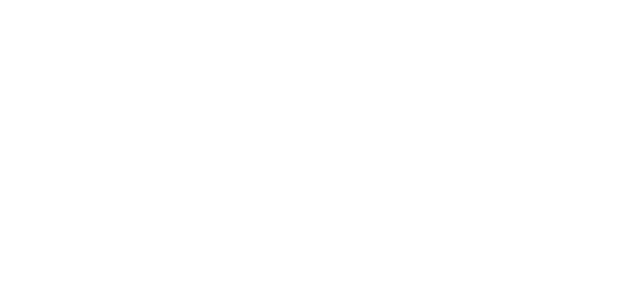
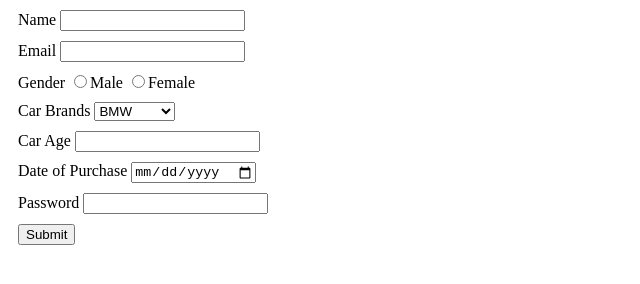
Before and after one commit to acciojob/car-insurance-form-rupalisarcar, a website: page main.html in a window 1280 px wide. Shown: the whole page, without its empty margins (0-640 px from the left). Drawn offline with Linux system fonts and the light colour scheme.

Commit message:
created a submission

```diff
--- a/main.html
+++ b/main.html
@@ -8,6 +8,51 @@
 
 <body>
 	<!-- the entire body must be written by student -->
+	<form>
+		<div>
+			<label for="name">Name</label>
+			<input type="text" id="name" required>
+		</div>
+
+		<div>
+			<label for="email">Email</label>
+			<input type="email" id="email" required>
+		</div>
+
+		<div>
+			<label for="gender">Gender</label>
+			<input type="radio" name="gender" value="male" required>Male
+			<input type="radio" name="gender" value="female" required>Female
+		</div>
+
+		<div>
+			<label for="cars">Car Brands</label>
+			<select id="cars">
+				<option>BMW</option>
+				<option>Audi</option>
+				<option>Marcedez</option>
+			</select>
+		</div>
+
+		<div>
+			<label for="carage">Car Age</label>
+			<input type="number" id="carage" required>
+		</div>
+
+		<div>
+			<label for="dop">Date of Purchase</label>
+			<input type="date" id="dop" required>
+		</div>
+
+		<div>
+			<label for="password">Password</label>
+			<input type="password" id="password" required>
+		</div>
+
+		<div>
+			<button type="submit">Submit</button>
+		</div>
+	</form>
     <script type="text/javascript" src="./script.js">
 </script>
 
--- a/styles.css
+++ b/styles.css
@@ -1,2 +1,5 @@
 
 /* Your CSS Code here. */
+div{
+	margin:10px
+}
```
